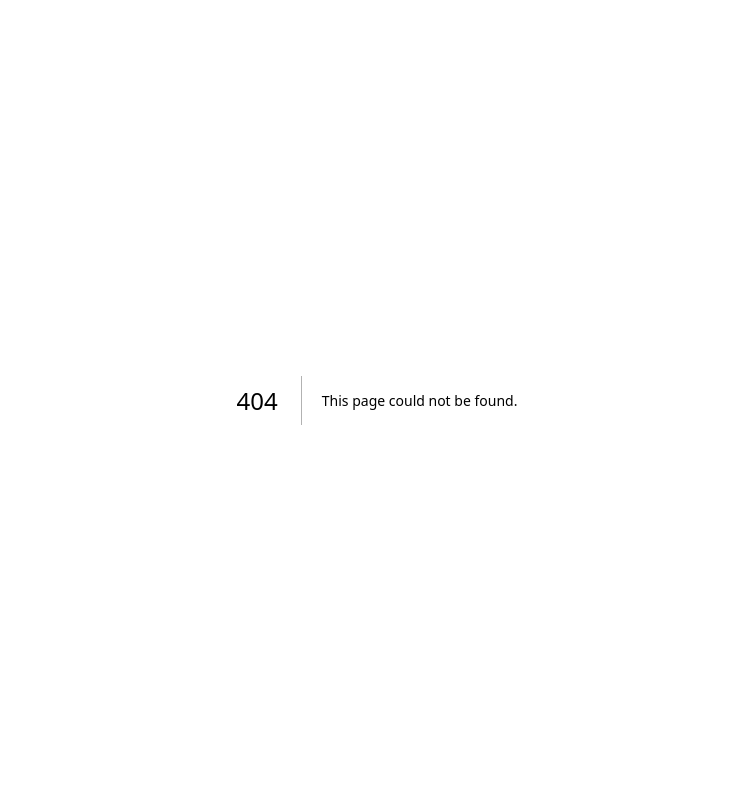
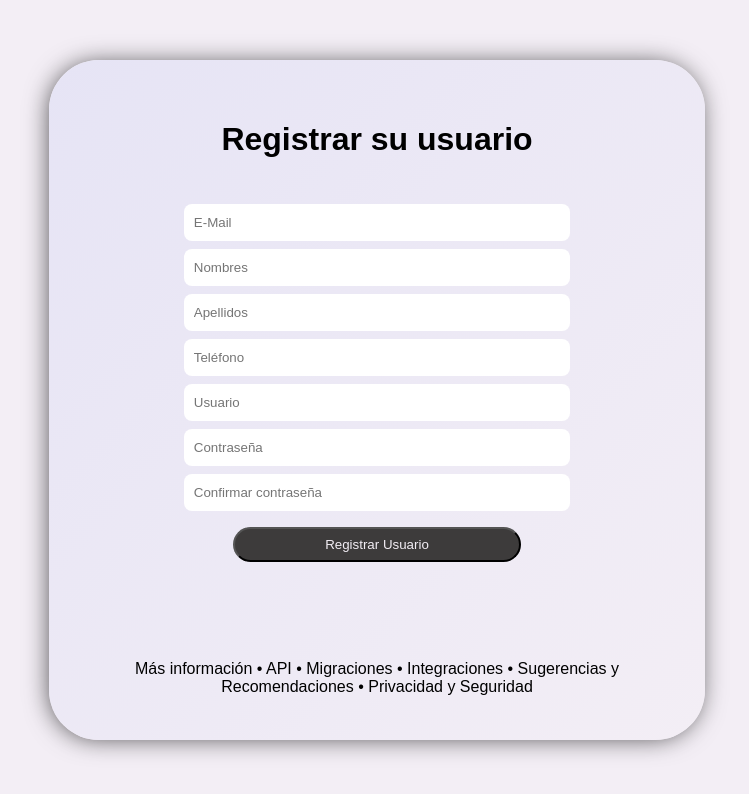
Before and after one commit to sebastiannarvaez23/FrontendWMS, a Next.js app: page /signup/user in a window 1280 px wide. Before the commit this address had no page. Shown: the top 794 px of the page, without its empty margins (263-1012 px from the left). Built offline with nearby package versions, Linux system fonts and the light colour scheme.

Commit message:
Estilos de template registro usuario terminado

```diff
--- /dev/null
+++ b/pages/signup/user/index.tsx
@@ -0,0 +1,78 @@
+import React, { useEffect, useState } from "react";
+import FooterAuth from "../../../components/FooterAuth";
+import { ExtButton, ExtContainFirstLevel, ExtInput } from "./styled";
+
+const User = () => {
+
+  const [userEmail, setUserEmail] = useState("");
+  const [userNames, setUserNames] = useState("");
+  const [userLastNames, setUserLastNames] = useState("");
+  const [userTelephone, setUserTelephone] = useState("");
+  const [userUsername, setUserUsername] = useState("");
+  const [userPassword, setUserPassword] = useState("");
+  const [userPasswordConfirmation, setUserPasswordConfirmation] = useState("");
+  const [userEqualPasswords, setUserEqualPassword] = useState(false);
+  const [domain, setDomain] = useState("");
+
+  /* const {
+    userEmail, setUserEmail,
+    userNames, setUserNames,
+    userLastNames, setUserLastNames,
+    userTelephone, setUserTelephone,
+    userUsername, setUserUsername,
+    userPassword, setUserPassword,
+    userPasswordConfirmation, setUserPasswordConfirmation,
+    userEqualPasswords, setUserEqualPassword,
+    domain
+  } = useAuth(); */
+
+  const handleSubmit = async (event) => {
+    event.preventDefault();
+    //signUpUserAdmin(domain, defaultInfoUserRegister);
+  };
+
+  const validateEqualPassword = (pass1, pass2) => {
+    if (pass1 === pass2) {
+      setUserEqualPassword(true)
+    } else {
+      setUserEqualPassword(false)
+    }
+  }
+
+  useEffect(() => {
+    validateEqualPassword(userPassword, userPasswordConfirmation)
+  }, [userPassword, userPasswordConfirmation])
+
+  let defaultInfoUserRegister = {
+    "email": userEmail,
+    "username": userUsername,
+    "password": userPassword,
+    "password_confirmation": userPasswordConfirmation,
+    "first_name": userNames,
+    "last_name": userLastNames,
+    "telephone": userTelephone
+  }
+
+  return (
+    <ExtContainFirstLevel>
+      <div className="content-title-register">
+        <h1>Registrar su usuario</h1>
+      </div>
+      <div>
+        <form onSubmit={handleSubmit}>
+          <div className="inp-register"><ExtInput onChange={(e) => { setUserEmail(e.target.value) }} value={userEmail} placeholder="E-Mail" /></div>
+          <div className="inp-register"><ExtInput onChange={(e) => { setUserNames(e.target.value) }} value={userNames} placeholder="Nombres" /></div>
+          <div className="inp-register"><ExtInput onChange={(e) => { setUserLastNames(e.target.value) }} value={userLastNames} placeholder="Apellidos" /></div>
+          <div className="inp-register"><ExtInput onChange={(e) => { setUserTelephone(e.target.value) }} value={userTelephone} placeholder="Teléfono" /></div>
+          <div className="inp-register"><ExtInput onChange={(e) => { setUserUsername(e.target.value) }} value={userUsername} placeholder="Usuario" /></div>
+          <div className="inp-register"><ExtInput onChange={(e) => { setUserPassword(e.target.value) }} value={userPassword} type="password" placeholder="Contraseña" /></div>
+          <div className="inp-register"><ExtInput onChange={(e) => { setUserPasswordConfirmation(e.target.value) }} value={userPasswordConfirmation} type="password" placeholder="Confirmar contraseña" className={`form-control ${!userEqualPasswords ? "input-password-confirmation-error" : "input-password-confirmation-success"}`} /></div>
+          <div><ExtButton className="btn-wms btn-register" type={"submit"}>Registrar Usuario</ExtButton></div>
+        </form>
+      </div>
+      <FooterAuth />
+    </ExtContainFirstLevel>
+  );
+}
+
+export default User;
--- /dev/null
+++ b/pages/signup/user/styled.tsx
@@ -0,0 +1,33 @@
+import styled from "styled-components";
+import ContainFirstLevel from "../../../components/ContainFirstLevel";
+import Input from "../../../components/_elements/Input";
+import Button from "../../../components/_elements/Button";
+
+export const ExtContainFirstLevel = styled(ContainFirstLevel)`
+    grid-template-rows: 12vh 58vh 10vh;
+    width: 45%;
+    height: 75vh;
+    padding: 40px;
+    position: absolute;
+    top: 50%;
+    right: 50%;
+    transform: translate(50%, -50%);
+    border-radius: 50px;
+    text-align: center;
+
+    -webkit-box-shadow: -2px 1px 26px -4px rgba(0,0,0,0.75);
+    -moz-box-shadow: -2px 1px 26px -4px rgba(0,0,0,0.75);
+    box-shadow: -2px 1px 26px -4px rgba(0,0,0,0.75);
+  `;
+
+export const ExtInput = styled(Input)`
+    width: 65%;
+    height: 35px;
+    margin-top: 8px;
+  `;
+
+export const ExtButton = styled(Button)`
+    width: 50%;
+    height: 35px;
+    margin-top: 16px;
+  `;
```
